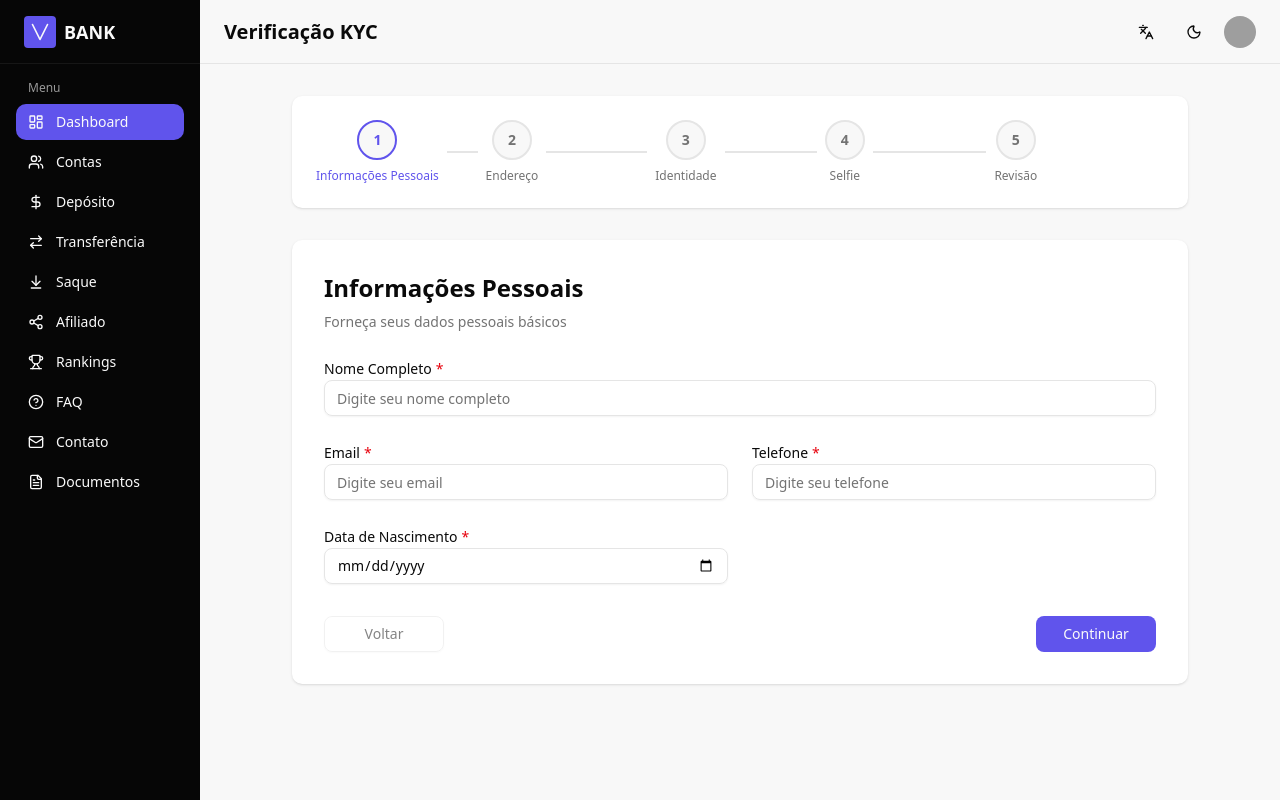
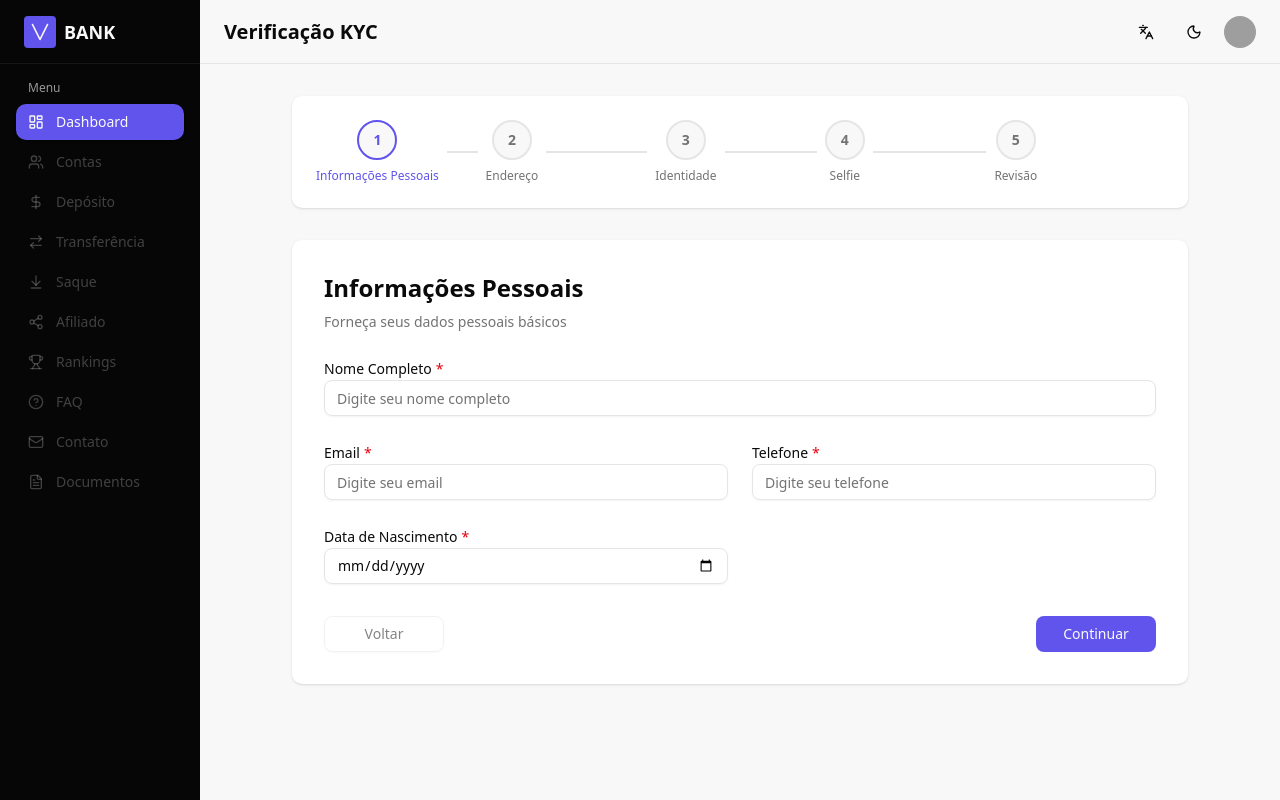
Before and after one commit to HallanCosta/woovi-challanger-kyc, a React (Vite) app: page / in a window 1280 px wide. Built offline with nearby package versions, Linux system fonts and the light colour scheme; grey boxes are pictures that could not be loaded.

Commit message:
feat(sidebar): disable menu items non active

```diff
--- a/index.html
+++ b/index.html
@@ -4,7 +4,7 @@
     <meta charset="UTF-8" />
     <link rel="icon" type="image/svg+xml" href="/vite.svg" />
     <meta name="viewport" content="width=device-width, initial-scale=1.0" />
-    <title>my-project</title>
+    <title>Bank KYC</title>
   </head>
   <body>
     <div id="root"></div>
--- a/package.json
+++ b/package.json
@@ -1,5 +1,5 @@
 {
-  "name": "my-project",
+  "name": "bank-kyc",
   "private": true,
   "version": "0.0.0",
   "type": "module",
--- a/src/components/kyc/Sidebar.tsx
+++ b/src/components/kyc/Sidebar.tsx
@@ -70,12 +70,13 @@ export function Sidebar() {
             <button
               key={item.label}
               className={cn(
-                "flex w-full items-center gap-3 rounded-lg px-3 py-2 text-sm font-medium transition-colors",
+                "flex w-full items-center gap-3 rounded-lg px-3 py-2 text-sm font-medium transition-all duration-200",
                 item.active
-                  ? "bg-sidebar-primary text-sidebar-primary-foreground"
-                  : "text-sidebar-foreground hover:bg-sidebar-accent hover:text-sidebar-accent-foreground",
+                  ? "bg-sidebar-primary text-sidebar-primary-foreground shadow-sm"
+                  : "text-sidebar-foreground/40 cursor-not-allowed opacity-60",
               )}
-              onClick={() => setIsOpen(false)}
+              onClick={() => item.active && setIsOpen(false)}
+              disabled={!item.active}
             >
               <Icon className="h-4 w-4" />
               {item.label}
```
